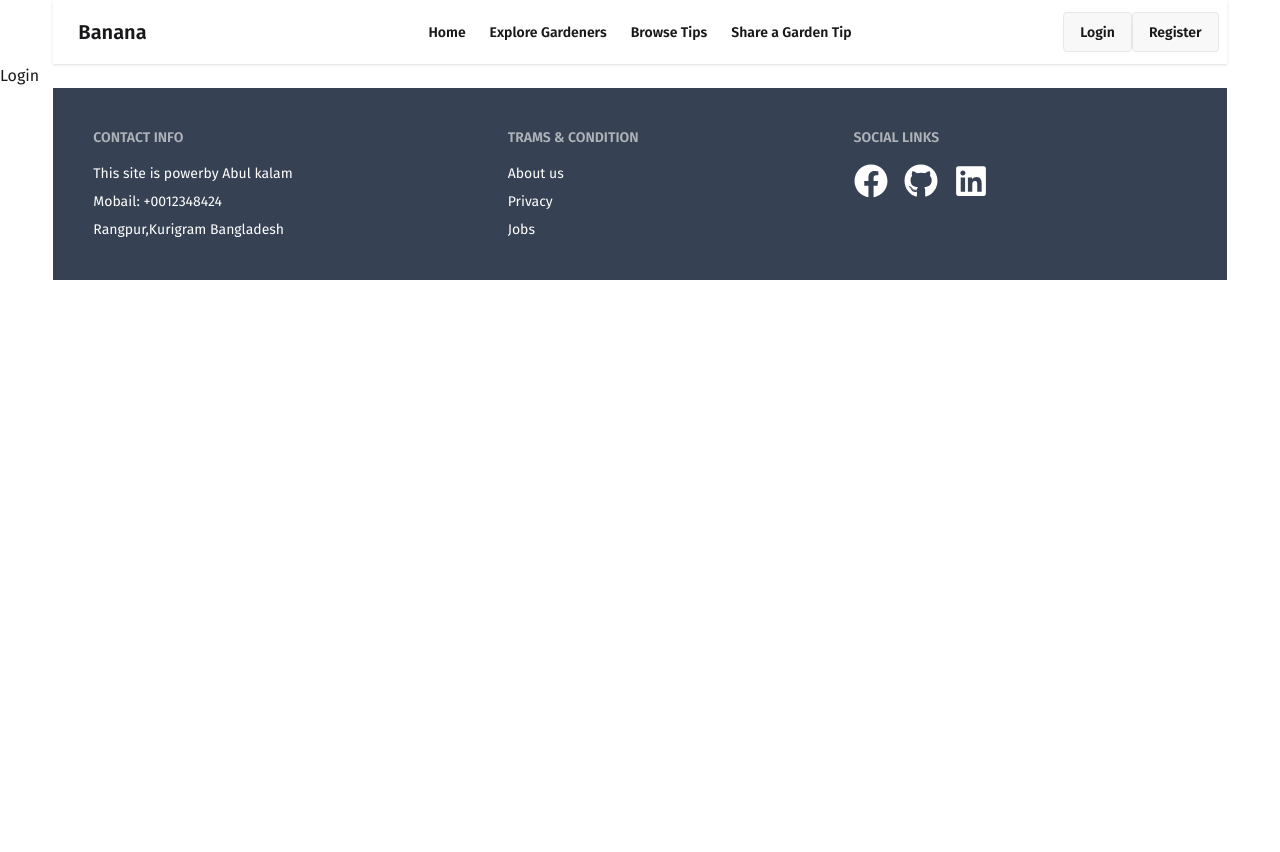
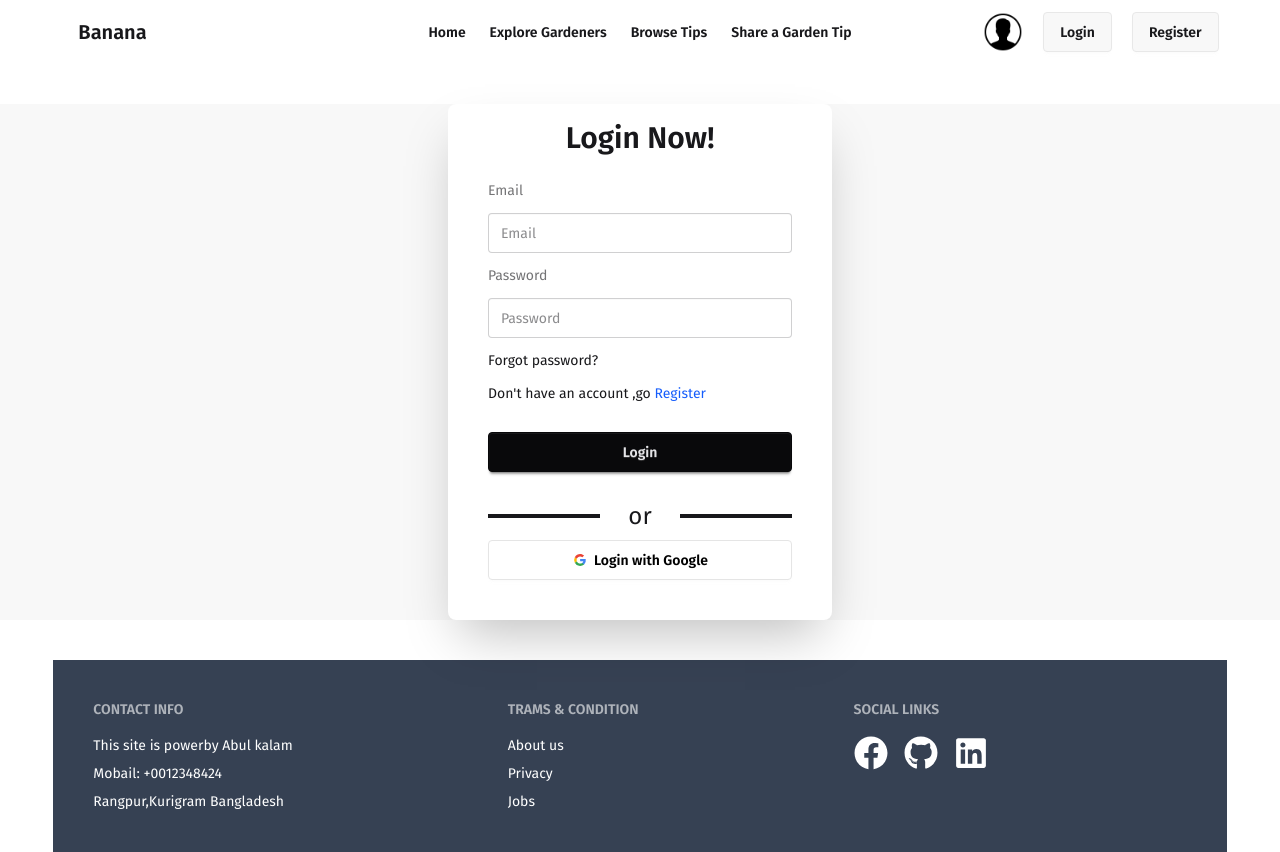
Before and after one commit to Abul-kalam800/Banana-client-site, a React (Vite) app: page /login in a window 1280 px wide. Before the commit the page ends 800 px from the top, so only its background shows below. Built offline with nearby package versions, Linux system fonts and the light colour scheme; no server answers.

Commit message:
creat display profilename after hover

```diff
--- a/src/componets/Navbar.jsx
+++ b/src/componets/Navbar.jsx
@@ -1,11 +1,15 @@
 import React, { use, useContext } from "react";
 import { Link, NavLink } from "react-router";
 import { AuthContex } from "../provider/AuthContex";
+import userImg from "../assets/usser.png";
+import { signOut } from "firebase/auth";
+import { auth } from "../Firebase/firebaseConfig";
 
 const Navbar = () => {
+  const { user } = useContext(AuthContex);
   const links = (
     <>
-      <NavLink to='/'>
+      <NavLink to="/">
         <li>Home</li>
       </NavLink>
       <NavLink>
@@ -17,15 +21,23 @@ const Navbar = () => {
       <NavLink>
         <li>Share a Garden Tip</li>
       </NavLink>
-
     </>
   );
 
-  const {email}= useContext(AuthContex)
-  console.log(email)
+  console.log(user);
+  const handleLogout = () => {
+    signOut(auth)
+      .then(() => {
+        console.log("signout successfull");
+      })
+      .catch((error) => {
+        console.log(error);
+      });
+    console.log("logout");
+  };
   return (
     <div>
-      <div className="navbar bg-base-100 shadow-sm">
+      <div className="navbar bg-base-100">
         <div className="navbar-start">
           <div className="dropdown">
             <div tabIndex={0} role="button" className="btn btn-ghost lg:hidden">
@@ -49,37 +61,55 @@ const Navbar = () => {
               tabIndex={0}
               className="menu menu-sm dropdown-content bg-base-100 rounded-box z-1 mt-3 w-52 p-2 shadow"
             >
-              <li>
-                <a>Item 1</a>
-              </li>
-              <li>
-                <a>Parent</a>
-                <ul className="p-2">
-                  <li>
-                    <a>Submenu 1</a>
-                  </li>
-                  <li>
-                    <a>Submenu 2</a>
-                  </li>
-                </ul>
-              </li>
-              <li>
-                <a>Item 3</a>
-              </li>
+              {links}
             </ul>
           </div>
           <a className="btn btn-ghost text-xl">Banana</a>
         </div>
         <div className="navbar-center hidden lg:flex">
           <ul className="menu menu-horizontal px-1 flex gap-6 items-center font-semibold">
-         {links}
-
-
+            {links}
           </ul>
         </div>
-        <div className="navbar-end">
-          <Link to='/login' className="btn">Login</Link>
-          <Link to='/register' className="btn">Register</Link>
+
+        <div className="navbar-end flex gap-5">
+          <div>
+            {user ? (
+              <div className="relative group inline-block ">
+              <div>
+                  <img
+                  className="w-10 bg-red h-10 cursor-pointer"
+                  src={user.photoURL}
+                  alt=""
+                />
+              </div>
+                <h1
+                  className="absolute top-full left-1/2 translate-x-[-50%] mt-2
+                             text-black  rounded  px-2 py-1 font-bold bg-white
+                            opacity-0 group-hover:opacity-100 transition-opacity duration-300
+                            whitespace-nowrap z-10"
+                >
+                  {user.displayName}
+                </h1>
+              </div>
+            ) : (
+              <img className="w-10" src={userImg} alt="" />
+            )}
+          </div>
+          {user ? (
+            <button className="cursor-pointer" onClick={handleLogout}>
+              Logout
+            </button>
+          ) : (
+            <>
+              <Link to="/login" className="btn">
+                Login
+              </Link>
+              <Link to="/register" className="btn">
+                Register
+              </Link>
+            </>
+          )}
         </div>
       </div>
     </div>
--- a/src/pages/Login.jsx
+++ b/src/pages/Login.jsx
@@ -1,9 +1,142 @@
- import React from 'react';
+import React, { use } from "react";
+import { AuthContex } from "../provider/AuthContex";
+import Swal from "sweetalert2";
+import { GoogleAuthProvider } from "firebase/auth";
+import { NavLink } from "react-router";
+import { Navigate } from "react-router";
 
 const Login = () => {
+
+  const { signinUser, singinWithgoogle } = use(AuthContex);
+  const providerGoogle = new GoogleAuthProvider
+  const handleLogin = (e) => {
+    e.preventDefault();
+    const form = e.target;
+    const email = form.email.value;
+    const password = form.password.value;
+    console.log(email, password);
+
+    // sign in fun
+    signinUser(email, password)
+      .then((result) => {
+        console.log(result.user);
+      Navigate('/')
+        Swal.fire({
+          position: "top-end",
+          icon: "success",
+          title: "Your login successfully",
+          showConfirmButton: false,
+          timer: 1500,
+        });
+      })
+      .catch((error) => {
+        console.log(error.message);
+         Swal.fire({
+          position: "top-end",
+          icon: "error",
+          title: "Oops rong something",
+          showConfirmButton: false,
+          timer: 1500,
+        });
+      });
+  };
+
+  const handleGoogleLogin = ()=>{
+    singinWithgoogle( providerGoogle)
+    .then(result=>{
+        console.log(result.user)
+         Swal.fire({
+          position: "top-end",
+          icon: "success",
+          title: "Your login successfully",
+          showConfirmButton: false,
+          timer: 1500,
+        });
+    })
+    .catch(error=>{
+        console.log(error.message)
+        Swal.fire({
+          position: "top-end",
+          icon: "error",
+          title: "Oops rong something",
+          showConfirmButton: false,
+          timer: 1500,
+        });
+    })
+  }
   return (
+    <div className="hero bg-base-200 my-10">
+      <div className="card bg-base-100 w-full max-w-sm shrink-0 shadow-2xl p-4">
+        <h1 className="text-3xl font-semibold text-center">Login Now!</h1>
+        <div className="card-body">
+          <form
+            onSubmit={handleLogin}
+            className="form grid grid-cols-1 space-y-3"
+          >
+            <label className="label">Email</label>
+            <input
+              type="email"
+              name="email"
+              className="input"
+              placeholder="Email"
+            />
+
+            <label className="label">Password</label>
+            <input
+              type="password"
+              name="password"
+              className="input"
+              placeholder="Password"
+              required
+            />
             <div>
-            <h1>Login</h1>
+              <a className="link link-hover">Forgot password?</a>
+            </div>
+            <p>Don't have an account ,go <NavLink to='/register' className='text-blue-600'>Register</NavLink></p>
+            <button className="btn btn-neutral mt-4 w-full mb-5">Login</button>
+          </form>
+
+          <div className="flex justify-center items-center gap-7">
+            <div className=" border-2 w-6/12"></div>
+            <p className="text-2xl">or</p>
+            <div className="border-2 w-6/12"></div>
+          </div>
+          <button
+            className="btn bg-white text-black border-[#e5e5e5]"
+            onClick={handleGoogleLogin}
+          >
+            <svg
+              aria-label="Google logo"
+              width="16"
+              height="16"
+              xmlns="http://www.w3.org/2000/svg"
+              viewBox="0 0 512 512"
+            >
+              <g>
+                <path d="m0 0H512V512H0" fill="#fff"></path>
+                <path
+                  fill="#34a853"
+                  d="M153 292c30 82 118 95 171 60h62v48A192 192 0 0190 341"
+                ></path>
+                <path
+                  fill="#4285f4"
+                  d="m386 400a140 175 0 0053-179H260v74h102q-7 37-38 57"
+                ></path>
+                <path
+                  fill="#fbbc02"
+                  d="m90 341a208 200 0 010-171l63 49q-12 37 0 73"
+                ></path>
+                <path
+                  fill="#ea4335"
+                  d="m153 219c22-69 116-109 179-50l55-54c-78-75-230-72-297 55"
+                ></path>
+              </g>
+            </svg>
+            Login with Google
+          </button>
+
+        </div>
+      </div>
     </div>
   );
 };
--- a/src/pages/Register.jsx
+++ b/src/pages/Register.jsx
@@ -1,20 +1,24 @@
 import React, { use, useState } from "react";
 import { AuthContex } from "../provider/AuthContex";
 import Swal from "sweetalert2";
+import { GoogleAuthProvider } from "firebase/auth";
+import { NavLink } from "react-router";
 
 const Register = () => {
   const { error, setError } = useState([]);
-  const { creatUser } = use(AuthContex);
+  const { creatUser, singinWithgoogle, uptoProfile, user, setUser } =
+    use(AuthContex);
+  const googleProvider = new GoogleAuthProvider();
   const handleRegister = (e) => {
     e.preventDefault();
     const form = e.target;
     const formData = new FormData(form);
 
     const name = formData.get("name");
-    const phto = formData.get("photo");
+    const photo = formData.get("photo");
     const email = formData.get("email");
     const password = formData.get("password");
-    console.log(email, password, name, phto);
+    console.log(email, password, name, photo);
 
     // password validation
     if (password.length < 8) {
@@ -37,28 +41,57 @@ const Register = () => {
     if (!/[!@#$%^&*]/.test(password)) {
       alert("Must include at least one special character (!@#$%^&*).");
     }
-    elrs;
-    setError(error);
+
+    // setError(error);
 
     creatUser(email, password)
       .then((result) => {
         console.log(result.user);
 
+        // updateprofile
+        uptoProfile({
+          displayName: name,
+          photoURL: photo,
+        })
+          .then(() => {
+            const userProfile = { ...user, displayName: name, photoURL: photo };
+            setUser(userProfile);
+          })
+          .catch((error) => {
+            console.log(error);
+          });
         // aleart successfully
         Swal.fire({
           position: "top-end",
           icon: "success",
-          title: "Your work has been saved",
+          title: "Your successfully registerd",
           showConfirmButton: false,
           timer: 1500,
         });
       })
       .catch((error) => {
         console.log(error.message);
+        Swal.fire({
+          position: "top-end",
+          icon: "error",
+          title: "Oops rong something",
+          showConfirmButton: false,
+          timer: 1500,
+        });
+      });
+  };
+
+  const handleGoogleRegister = () => {
+    singinWithgoogle(googleProvider)
+      .then((result) => {
+        console.log(result.user);
+      })
+      .catch((error) => {
+        console.log(error);
       });
   };
   return (
-    <div className="hero bg-base-200">
+    <div className="hero bg-base-200 mb-14 mt-5">
       <div className="card bg-base-100 w-full max-w-sm shrink-0 shadow-2xl p-4">
         <h1 className="text-3xl font-semibold text-center">Register Now!</h1>
         <div className="card-body">
@@ -101,8 +134,52 @@ const Register = () => {
             <div>
               <a className="link link-hover">Forgot password?</a>
             </div>
-            <button className="btn btn-neutral mt-4 w-full">Login</button>
+            <p>
+              Already have an account go{" "}
+              <NavLink to="/login" className="text-blue-700">
+                Login
+              </NavLink>
+            </p>
+            <button className="btn btn-neutral mt-4 w-full">Register</button>
           </form>
+          <div className="flex justify-center items-center gap-7">
+            <div className=" border-2 w-6/12"></div>
+            <p className="text-2xl">or</p>
+            <div className="border-2 w-6/12"></div>
+          </div>
+          <button
+            className="btn bg-white text-black border-[#e5e5e5]"
+            onClick={handleGoogleRegister}
+          >
+            <svg
+              aria-label="Google logo"
+              width="16"
+              height="16"
+              xmlns="http://www.w3.org/2000/svg"
+              viewBox="0 0 512 512"
+            >
+              <g>
+                <path d="m0 0H512V512H0" fill="#fff"></path>
+                <path
+                  fill="#34a853"
+                  d="M153 292c30 82 118 95 171 60h62v48A192 192 0 0190 341"
+                ></path>
+                <path
+                  fill="#4285f4"
+                  d="m386 400a140 175 0 0053-179H260v74h102q-7 37-38 57"
+                ></path>
+                <path
+                  fill="#fbbc02"
+                  d="m90 341a208 200 0 010-171l63 49q-12 37 0 73"
+                ></path>
+                <path
+                  fill="#ea4335"
+                  d="m153 219c22-69 116-109 179-50l55-54c-78-75-230-72-297 55"
+                ></path>
+              </g>
+            </svg>
+            Login with Google
+          </button>
         </div>
       </div>
     </div>
--- a/src/provider/AuthProvider.jsx
+++ b/src/provider/AuthProvider.jsx
@@ -1,22 +1,49 @@
- import React from 'react';
-import { AuthContex } from './AuthContex';
-import { createUserWithEmailAndPassword } from 'firebase/auth';
-import { auth } from '../Firebase/firebaseConfig';
+import React, { useEffect, useState } from "react";
+import { AuthContex } from "./AuthContex";
+import { createUserWithEmailAndPassword, onAuthStateChanged, signInWithEmailAndPassword, signInWithPopup, updateProfile } from "firebase/auth";
+import { auth } from "../Firebase/firebaseConfig";
 
- const AuthProvider = ({children}) => {
-    const  creatUser = (email,password)=>{
-        return createUserWithEmailAndPassword(auth,email,password)
-    }
+const AuthProvider = ({ children }) => {
+
+  const [user,setUser]=useState(null)
+  const signinUser =(email,password)=>{
+    return signInWithEmailAndPassword(auth,email,password)
+  }
+  const creatUser = (email, password) => {
+    return createUserWithEmailAndPassword(auth, email, password);
+  };
+
+  const singinWithgoogle = (provaider)=>{
+    return signInWithPopup(auth,provaider)
+  }
+
+  const uptoProfile = (provaider)=>{
+    return updateProfile(auth.currentUser,provaider)
+  }
   const userInfo = {
-    creatUser
-  }
-    return (
+    creatUser,
+    signinUser,
+    singinWithgoogle,
+    user,
+    setUser,
+    uptoProfile,
+  };
 
-            <AuthContex value={userInfo}>
-                {children}
-            </AuthContex>
+  useEffect(()=>{
 
-    );
- };
+   const subcrib = onAuthStateChanged(auth, (currentUser)=>{
 
- export default AuthProvider;
+    console.log(currentUser)
+    setUser(currentUser)
+
+
+    })
+      return ()=>{
+    subcrib()
+   }
+  },[])
+  return <AuthContex value={userInfo}>{children}</AuthContex>;
+};
+
+
+export default AuthProvider;
```
Also changed, not shown: src/componets/Banner.jsx (+8 -8 lines), src/assets/usser.png (added). Lines whose indentation alone changed are shown as unchanged.
